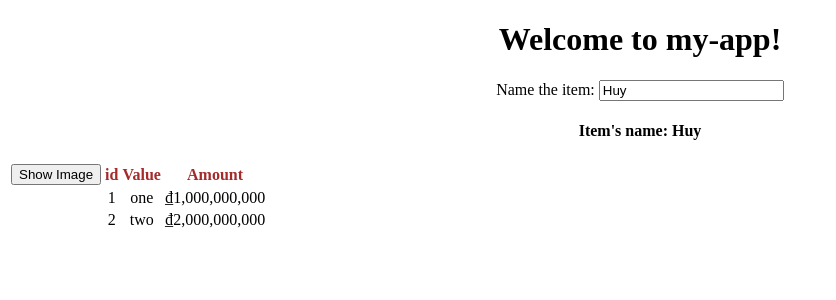
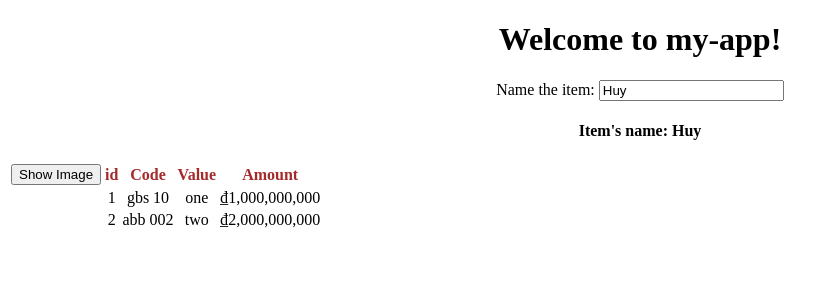
Before and after one commit to legiahuy1996/Angular-Learning, an Angular app: page / in a window 1280 px wide. Shown: the top 300 px of the page, without its empty margins (0-836 px from the left). Built offline with nearby package versions, Linux system fonts and the light colour scheme.

Commit message:
Building Custom Pipes

```diff
--- a/src/app/app.module.ts
+++ b/src/app/app.module.ts
@@ -5,10 +5,12 @@ import { AppRoutingModule } from './app-routing.module';
 import { AppComponent } from './app.component';
 import { ItemComponent } from './item.component';
 import { FormsModule } from '@angular/forms';
+import { ConvertToSpace } from './item.pipe';
 @NgModule({
   declarations: [
     AppComponent,
-    ItemComponent
+    ItemComponent,
+    ConvertToSpace
   ],
   imports: [
     BrowserModule,
--- a/src/app/item.component.html
+++ b/src/app/item.component.html
@@ -5,6 +5,7 @@
         <tr>
             <th><button (click)='toggleButton()'> {{showImage? 'Hide' : 'Show'}} Image</button></th>
             <th>id</th>
+            <th>Code</th>
             <th>Value</th>
             <th>Amount</th>
         </tr>
@@ -12,6 +13,7 @@
             <td><img [src]='item.imageSrc' [title]='item.value' [style.width.px]='imgWidth'
                     [style.margin.px]='imgMargin' *ngIf='showImage'> </td>
             <td>{{item.ID}}</td>
+            <td>{{item.Code | ConvertToSpace : '-'}}</td>
             <td>{{item.value}}</td>
             <td>{{item.Amount | currency:"VND"}}</td>
         </tr>
--- a/src/app/item.component.ts
+++ b/src/app/item.component.ts
@@ -16,13 +16,15 @@ export class ItemComponent {
             "ID": 1,
             "value": "one",
             "imageSrc": "https://ttol.vietnamnetjsc.vn/images/2018/05/25/13/40/net-cuoi-be-gai-9-1527053440039156820618.jpg",
-            "Amount": 1000000000
+            "Amount": 1000000000,
+            "Code": "gbs-10"
         },
         {
             "ID": 2,
             "value": "two",
             "imageSrc": "https://ttol.vietnamnetjsc.vn/images/2018/05/25/13/40/net-cuoi-be-gai-8-1527053440037953986965.jpg",
-            "Amount": 2000000000
+            "Amount": 2000000000,
+            "Code": "abb-002"
         }
     ];
     toggleButton(): void {
--- /dev/null
+++ b/src/app/item.pipe.ts
@@ -0,0 +1,9 @@
+import { PipeTransform, Pipe } from "@angular/core";
+@Pipe({
+    name: "ConvertToSpace"
+})
+export class ConvertToSpace implements PipeTransform {
+    transform(value: string, character: string): string {
+        return value.replace(character, " ");
+    }
+}
--- a/src/item.ts
+++ b/src/item.ts
@@ -2,5 +2,6 @@ export interface Iitem {
     ID: number,
     value: string,
     imageSrc: string,
-    Amount: number
+    Amount: number,
+    Code: string
 }
```
